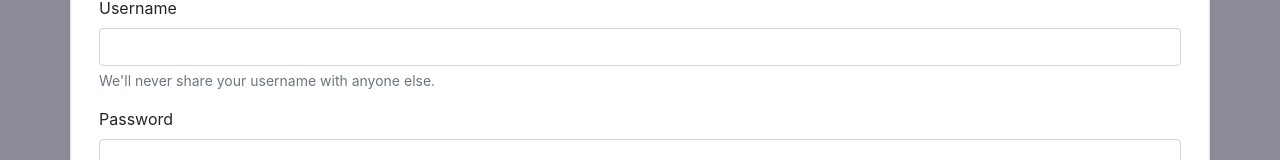
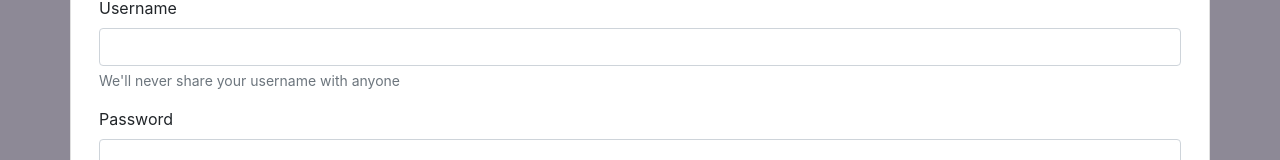
Before and after one commit to VeenathT/PAF-Photography-App, a React (Create React App) app in the folder frontend/: page /login in a window 1280 px wide. Shown: the part 245-405 px from the top of the page. Built offline with nearby package versions, Linux system fonts and the light colour scheme.

Commit message:
Fix typo in username privacy message in Login component

```diff
--- a/frontend/src/Pages/Login/index.jsx
+++ b/frontend/src/Pages/Login/index.jsx
@@ -29,7 +29,7 @@ function Login() {
               onChange={(e) => setUsername(e.target.value)}
             />
             <div id="emailHelp" className="form-text">
-              We'll never share your username with anyone else.
+              We'll never share your username with anyone
             </div>
           </div>
           <div className="mb-3">
```
